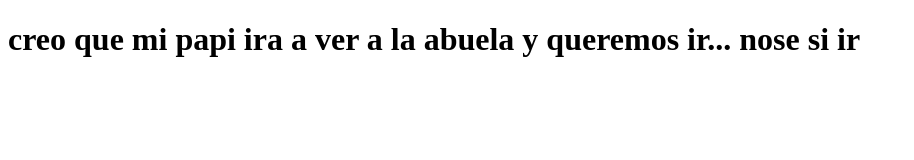
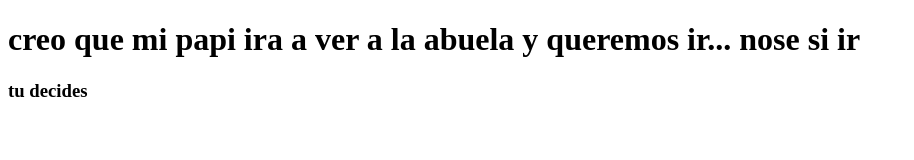
Before and after one commit to Kevin-Vasquez/pruebaK, a plain HTML site: page aviso.html in a window 1280 px wide. Shown: the whole page, without its empty margins (0-914 px from the left). Drawn offline with Linux system fonts and the light colour scheme.

Commit message:
modifique tu archivo

```diff
--- a/aviso.html
+++ b/aviso.html
@@ -7,5 +7,6 @@
 </head>
 <body>
     <h1>creo que mi papi ira a ver a la abuela y queremos ir... nose si ir</h1>
+    <h3>tu decides</h3>
 </body>
 </html>
```
